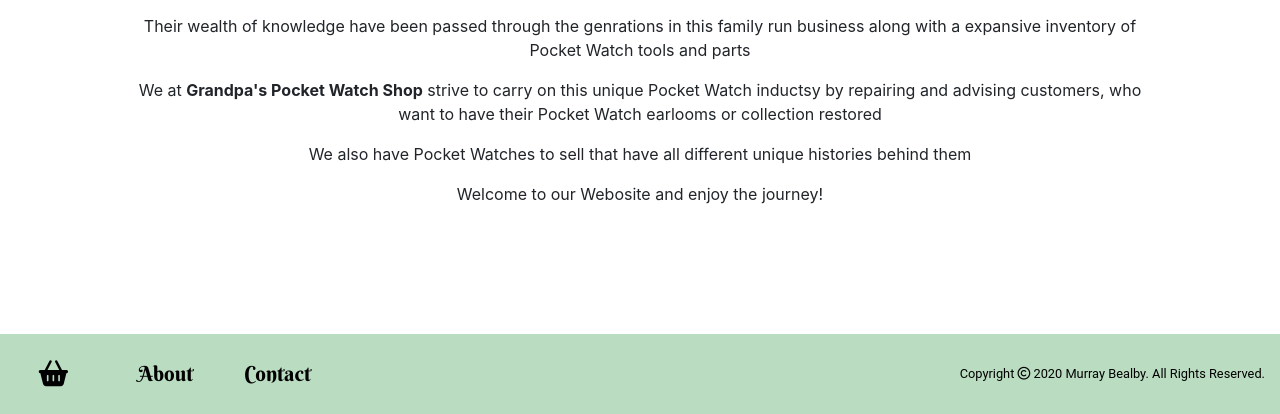
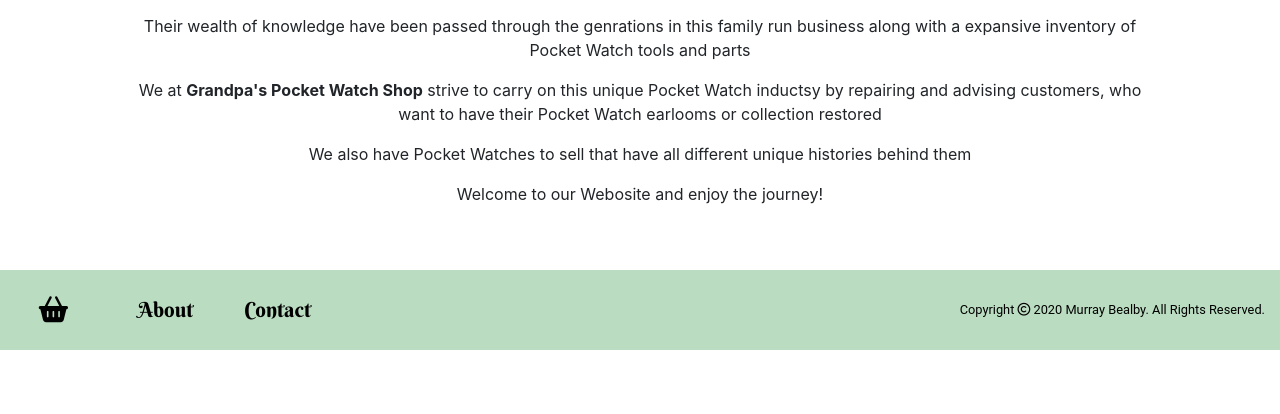
Before and after one commit to Bealby/grandpas-pocket-watch-shop, a Django app: page /about/ in a window 1280 px wide. Shown: the part 709-1123 px from the top of the page. After the commit the page ends 1059 px from the top, so only its background shows below. Run offline with Django 3.2, Linux system fonts and the light colour scheme; some libraries are stand-ins or nearby versions.

Commit message:
Decreased bottom container padding

```diff
--- a/static/css/base.css
+++ b/static/css/base.css
@@ -17,7 +17,7 @@ body{
 }
 
 .bottom-container{
-    padding-bottom:6rem;
+    padding-bottom:4rem;
 }
 
 #footer{
```
